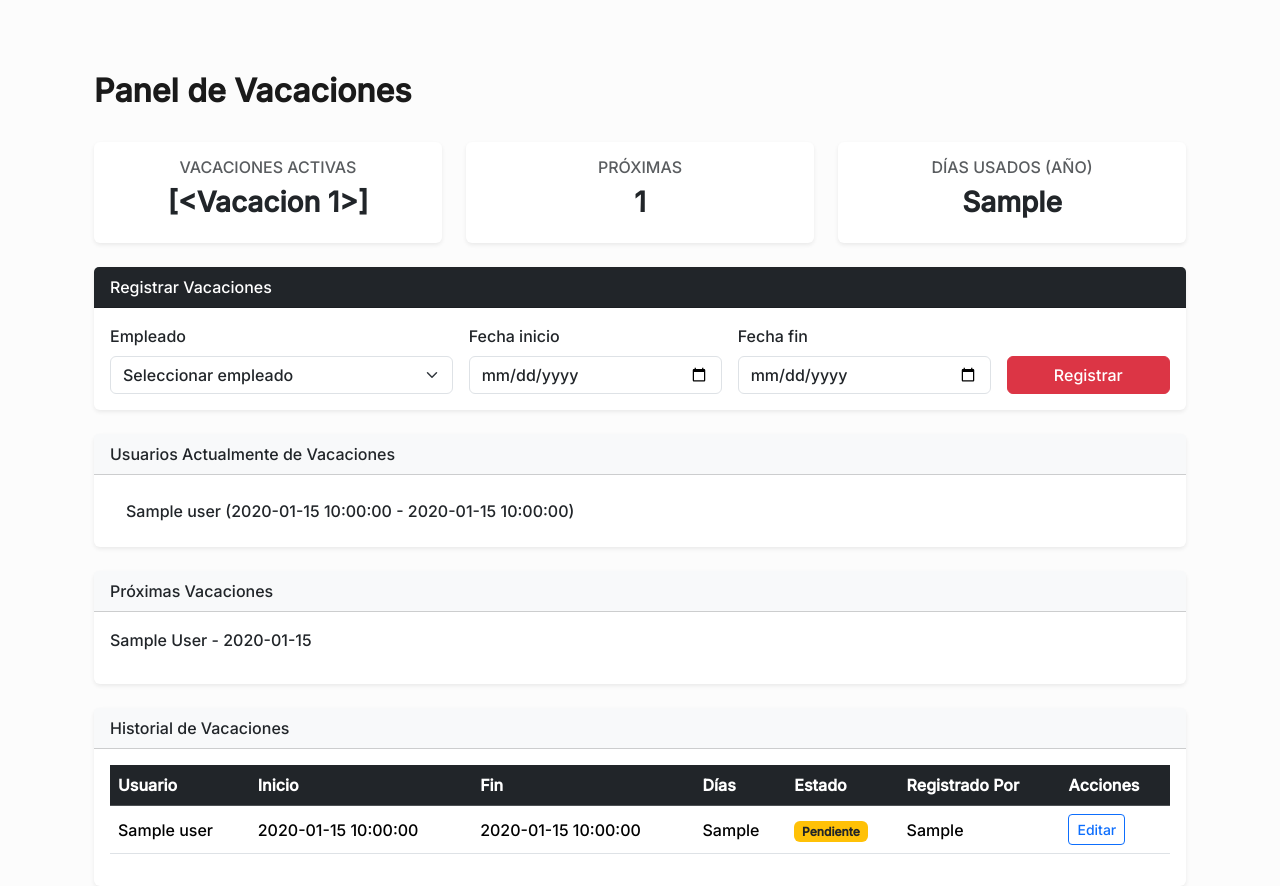
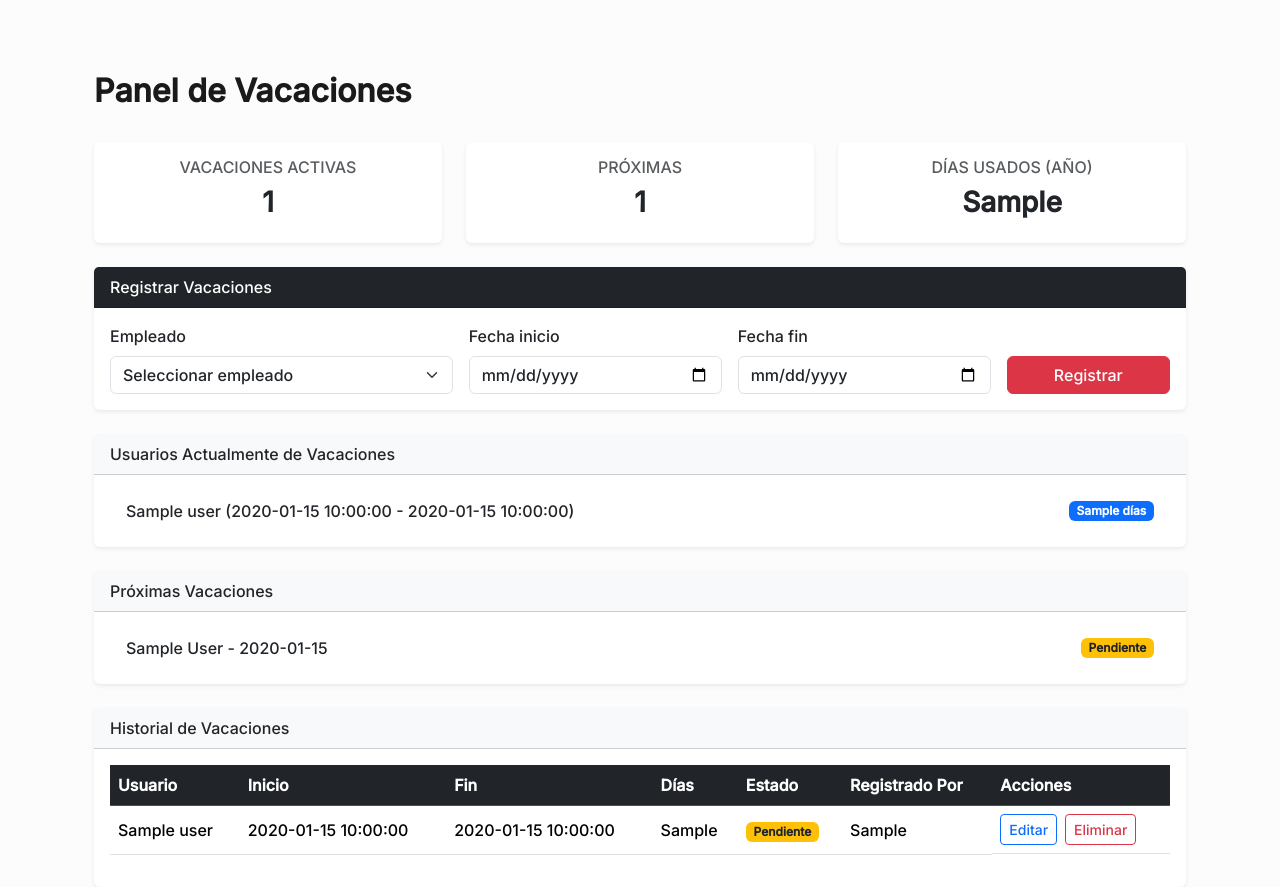
Before and after one commit to Corose/dashboard, a Flask app: template templates/vacaciones.html in a window 1280 px wide. Shown: the part 103-990 px from the top of the page. Run offline with Flask 3, Linux system fonts and the light colour scheme; tables that the repository leaves empty hold one stand-in row (values such as "Sample post"); the template is opened without the code that fills it: values that come from a table or form of the project are taken from there, most other values are stand-ins (such as "Sample title", 1, 10 or a date in 2020).

Commit message:
Fix Diseño v12

```diff
--- a/templates/vacaciones.html
+++ b/templates/vacaciones.html
@@ -14,7 +14,9 @@
         <div class="col-md-4">
             <div class="card shadow-sm border-0 text-center p-3">
                 <h6 class="text-muted">VACACIONES ACTIVAS</h6>
-                <h3 class="fw-bold">{{ activas or 0 }}</h3>
+                <h3 class="fw-bold">
+                    {{ activas_list|length if activas_list else 0 }}
+                </h3>
             </div>
         </div>
 
@@ -22,11 +24,7 @@
             <div class="card shadow-sm border-0 text-center p-3">
                 <h6 class="text-muted">PRÓXIMAS</h6>
                 <h3 class="fw-bold">
-                    {% if proximas %}
-                        {{ proximas|length }}
-                    {% else %}
-                        0
-                    {% endif %}
+                    {{ proximas|length if proximas else 0 }}
                 </h3>
             </div>
         </div>
@@ -34,7 +32,7 @@
         <div class="col-md-4">
             <div class="card shadow-sm border-0 text-center p-3">
                 <h6 class="text-muted">DÍAS USADOS (AÑO)</h6>
-                <h3 class="fw-bold">{{ dias_usados or 0 }}</h3>
+                <h3 class="fw-bold">{{ dias_usados if dias_usados else 0 }}</h3>
             </div>
         </div>
 
@@ -54,8 +52,9 @@
                         <select name="user_id" class="form-select" required>
                             <option value="">Seleccionar empleado</option>
 
-                            {% if users %}
-                                {% for user in users %}
+                            {% set lista_usuarios = users if users else usuarios %}
+                            {% if lista_usuarios %}
+                                {% for user in lista_usuarios %}
                                     <option value="{{ user.id }}">
                                         {{ user.nombre }} ({{ user.dias_vacaciones }} días)
                                     </option>
@@ -63,7 +62,6 @@
                             {% else %}
                                 <option disabled>No hay usuarios disponibles</option>
                             {% endif %}
-
                         </select>
                     </div>
 
@@ -101,9 +99,14 @@
             {% if activas_list and activas_list|length > 0 %}
                 <ul class="list-group list-group-flush">
                     {% for v in activas_list %}
-                        <li class="list-group-item">
-                            {{ v.user.nombre }}
-                            ({{ v.fecha_inicio }} - {{ v.fecha_fin }})
+                        <li class="list-group-item d-flex justify-content-between align-items-center">
+                            <span>
+                                {{ v.user.nombre }}
+                                ({{ v.fecha_inicio }} - {{ v.fecha_fin }})
+                            </span>
+                            <span class="badge bg-primary">
+                                {{ v.dias_solicitados }} días
+                            </span>
                         </li>
                     {% endfor %}
                 </ul>
@@ -124,11 +127,18 @@
         <div class="card-body">
 
             {% if proximas and proximas|length > 0 %}
-                {% for v in proximas %}
-                    <p>
-                        {{ v.user.nombre }} - {{ v.fecha_inicio }}
-                    </p>
-                {% endfor %}
+                <ul class="list-group list-group-flush">
+                    {% for v in proximas %}
+                        <li class="list-group-item d-flex justify-content-between align-items-center">
+                            <span>
+                                {{ v.user.nombre }} - {{ v.fecha_inicio }}
+                            </span>
+                            <span class="badge bg-warning text-dark">
+                                Pendiente
+                            </span>
+                        </li>
+                    {% endfor %}
+                </ul>
             {% else %}
                 <p class="text-muted">No hay próximas vacaciones.</p>
             {% endif %}
@@ -173,12 +183,25 @@
                                     <span class="badge bg-danger">Rechazado</span>
                                 {% endif %}
                             </td>
-                            <td>{{ v.registrado_por }}</td>
-                            <td>
+                            <td>{{ v.registrado_por or "-" }}</td>
+                            <td class="d-flex gap-2">
+
+                                <!-- EDITAR -->
                                 <a href="{{ url_for('edit_vacacion', id=v.id) }}"
                                    class="btn btn-sm btn-outline-primary">
                                    Editar
                                 </a>
+
+                                <!-- ELIMINAR -->
+                                <form method="POST"
+                                      action="{{ url_for('delete_vacacion', id=v.id) }}"
+                                      onsubmit="return confirm('¿Seguro que deseas eliminar esta vacación?');">
+                                    <button type="submit"
+                                            class="btn btn-sm btn-outline-danger">
+                                        Eliminar
+                                    </button>
+                                </form>
+
                             </td>
                         </tr>
                         {% endfor %}
```
